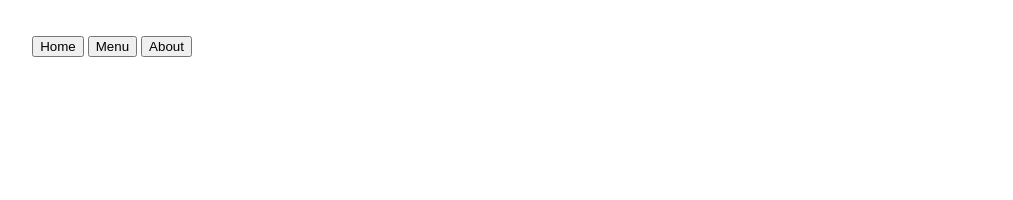
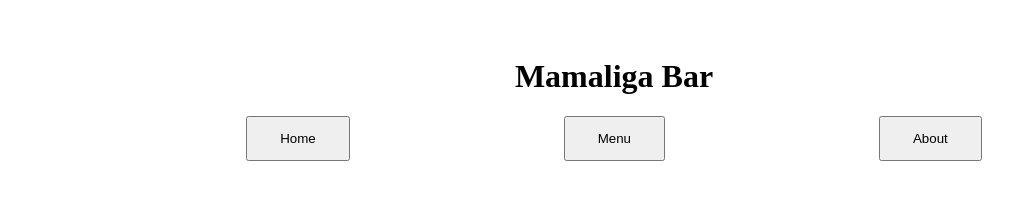
Before and after one commit to colinnnnnnnnnnn/restaurant-page, a website built with webpack: page src/template.html in a window 1280 px wide. Shown: the whole page, without its empty margins (26-1039 px from the left). Built offline with nearby package versions, Linux system fonts and the light colour scheme.

Commit message:
Space header

```diff
--- a/src/style.css
+++ b/src/style.css
@@ -13,6 +13,16 @@ body {
 header {
     grid-row: 2;
     grid-column: 2;
+    text-align: center;
+}
+
+nav {
+    display: flex;
+    justify-content: space-evenly;
+}
+
+nav > button {
+    padding: 0.8rem 2rem;
 }
 
 .content {
--- a/src/template.html
+++ b/src/template.html
@@ -7,6 +7,7 @@
 </head>
 <body>
     <header>
+        <h1 class="title">Mamaliga Bar</h1>
         <nav>
             <button id="home">Home</button>
             <button id="menu">Menu</button>
```
